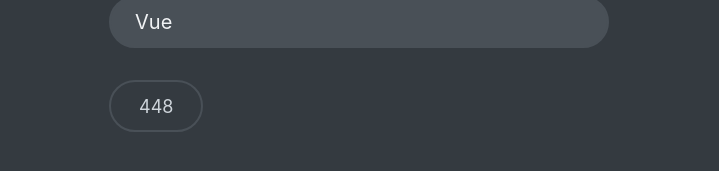
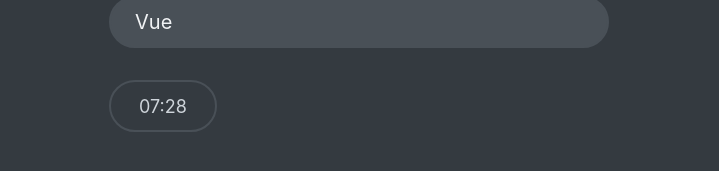
Before and after one commit to christianyarwood62/react-quiz-app, a React (Vite) app: page / in a window 1280 px wide. Both pictures are taken after a click on the button "Lets start". Shown: the part 569-740 px from the top of the page, without its empty margins (281-1000 px from the left). Built offline with nearby package versions, Linux system fonts and the light colour scheme; data requests are answered from the project's data file; a web font is replaced by a local one.

Commit message:
Add 0's to timer when less than 10 secs/mins

```diff
--- a/src/components/Timer.jsx
+++ b/src/components/Timer.jsx
@@ -1,17 +1,27 @@
 import { useEffect } from "react";
 
 function Timer({ dispatch, secondsRemaining }) {
+  const mins = Math.floor(secondsRemaining / 60);
+  const seconds = secondsRemaining % 60;
+
   useEffect(
     function () {
       const id = setInterval(function () {
+        // Need to add a variable to this to be able to use a cleanup function below
         dispatch({ type: "tick" });
       }, 1000);
 
-      return () => clearInterval(id);
+      return () => clearInterval(id); // Need this cleanup function so it doesnt add more tick useEffects
     },
     [dispatch]
   );
-  return <div className="timer">{secondsRemaining}</div>;
+  return (
+    <div className="timer">
+      {mins < 10 && "0"}
+      {mins}:{seconds < 10 && "0"}
+      {seconds}
+    </div>
+  );
 }
 
 export default Timer;
```
